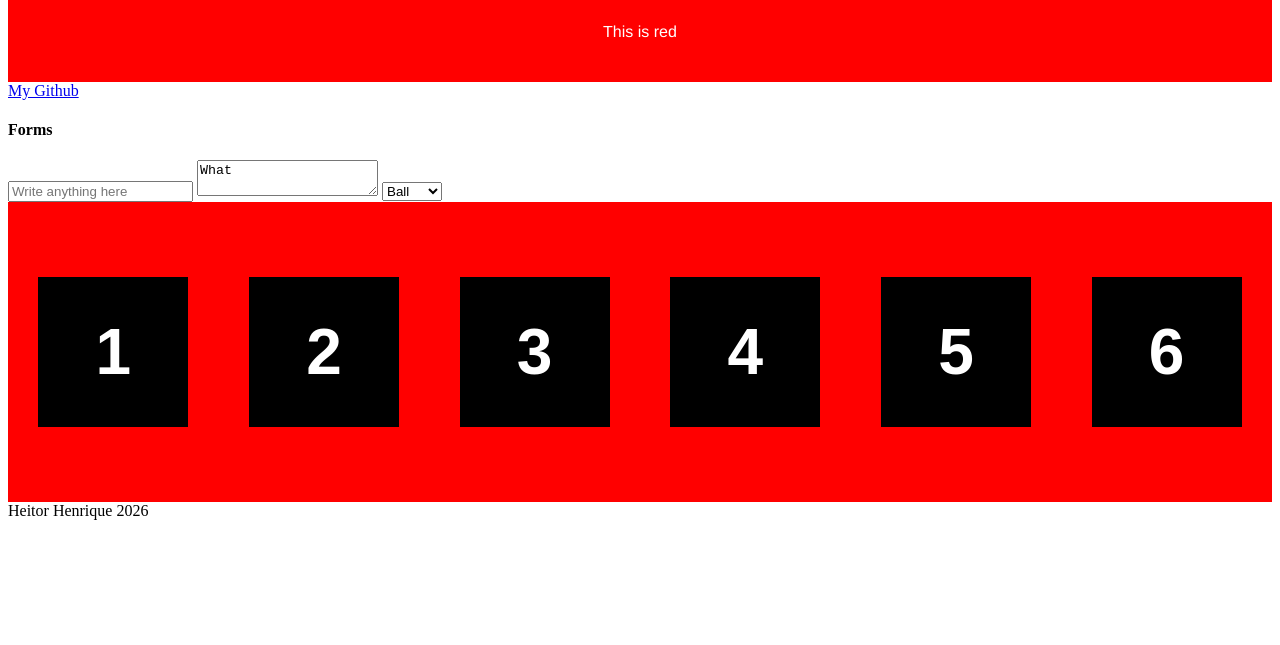
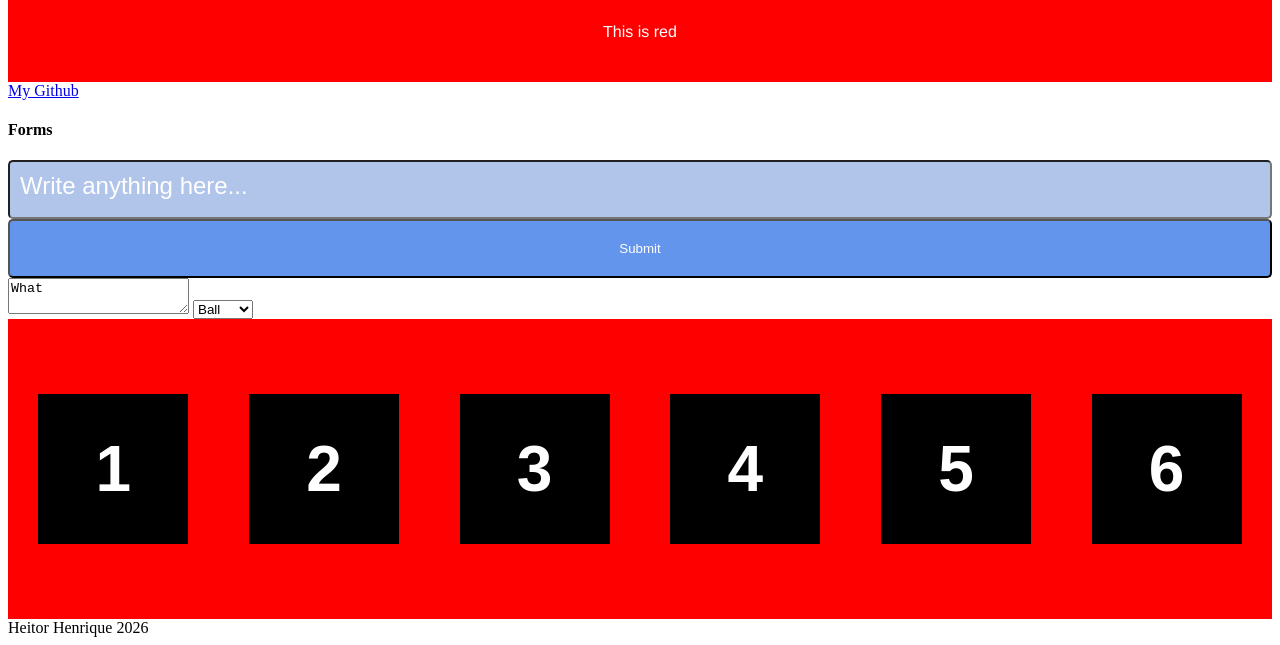
Before and after one commit to HeitorHMA/JavaScript-Revision, a plain HTML site: page HTML/index.html in a window 1280 px wide. Shown: the part 1017-1662 px from the top of the page. Before the commit the page ends 1545 px from the top, so only its background shows below. Drawn offline with Linux system fonts and the light colour scheme.

Commit message:
feat: test DOM Manipulation, test input, forms and submit buttons, document.querySelector

```diff
--- a/HTML/index.html
+++ b/HTML/index.html
@@ -52,7 +52,14 @@
       </section>
       <section>
         <h4>Forms</h4>
-        <input type="text" placeholder="Write anything here" />
+        <form class="submitClass">
+          <input
+            id="wordInput"
+            type="text"
+            placeholder="Write anything here..."
+          />
+          <button id="submitButton" type="submit">Submit</button>
+        </form>
         <textarea>What</textarea>
         <select>
           <option>Ball</option>
--- a/HTML/script.js
+++ b/HTML/script.js
@@ -0,0 +1,9 @@
+let inputText = document.querySelector("#wordInput");
+let inputForm = document.querySelector(".submitClass");
+
+inputForm.addEventListener("submit", getInput);
+function getInput(event) {
+  let textInputed = inputText.value;
+  alert(`you wrote ${textInputed}`);
+  event.preventDefault();
+}
--- a/HTML/style.css
+++ b/HTML/style.css
@@ -91,6 +91,52 @@ img {
   padding-bottom: 20px;
   cursor: grab;
 }
+#submitButton {
+  height: auto;
+  width: auto;
+  display: flex;
+  justify-content: center;
+  align-items: center;
+  color: white;
+  border-radius: 5px;
+  background-color: cornflowerblue;
+  width: 100%;
+  padding: 10px;
+  padding-top: 20px;
+  padding-bottom: 20px;
+  cursor: pointer;
+}
+#submitButton:hover {
+  background-color: rgb(12, 85, 220);
+}
+.submitClass {
+  display: flex;
+  flex-direction: column;
+}
+#wordInput {
+  height: auto;
+  width: auto;
+  display: flex;
+  justify-content: center;
+  align-items: center;
+  color: white;
+  border-radius: 5px;
+  max-width: 100%;
+  background-color: rgb(177, 196, 233);
+  max-width: 100%;
+  padding: 10px;
+  padding-top: 20px;
+  padding-bottom: 20px;
+}
+#wordInput::placeholder {
+  height: auto;
+  width: auto;
+  display: flex;
+  justify-content: center;
+  align-items: center;
+  color: white;
+  font-size: 24px;
+}
 header {
   display: flex;
   justify-content: center;
```
